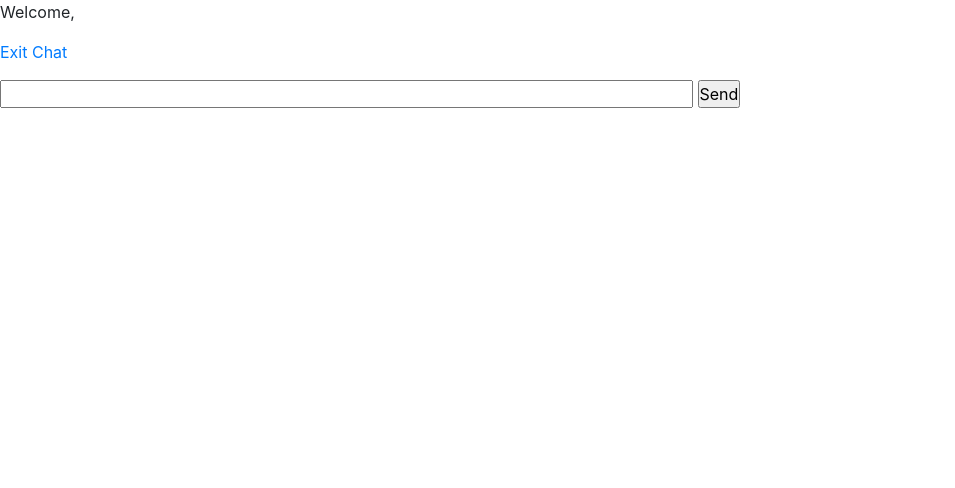
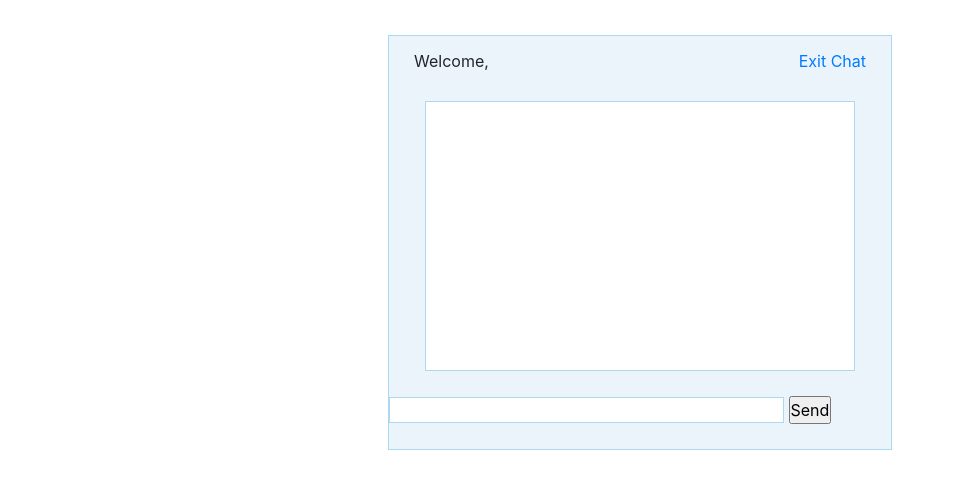
Before and after one commit to Kim152/LINFO1212, a website: page WEB/public/test.ejs in a window 1280 px wide. Shown: the whole page, without its empty margins (0-955 px from the left). Drawn offline with nearby package versions, Linux system fonts and the light colour scheme; files that its build step writes are made by us from their sources.

Commit message:
Add files via upload

```diff
--- a/WEB/public/styless.css
+++ b/WEB/public/styless.css
@@ -110,7 +110,9 @@
   /** Img Header **/
  .img-header{
 	 position: relative;
-	 width: 100%;
+	 top: 80px;
+	  left: -20vh;
+	 width: 120%;
 	 height: 100vh;
 	 background: url(./img/canyon-1740973_1920.jpg);
 	 background-attachment: fixed;
@@ -119,7 +121,7 @@
  }
  .img-header .welcome{
 	 position: absolute;
-	 top: 0;
+	 top: 0px;
 	 left: 0;
 	 width: 100%;
 	 height: 100%;
@@ -156,6 +158,11 @@
 	 color: #fff;
 	 font-weight: 200;
  }
+ .img-header .welcome h2 {
+	 font-style: 100px;
+	 color: #fff;
+	 font-weight: 400;
+}
 
  .img-header .welcome hr{
 	 width: 400px;
@@ -528,3 +535,62 @@
 .boit .submit:hover{
 	background: #e99425ea;
 }
+
+
+/**chat/**
+/* CSS Document */
+body {
+    font:12px arial;
+    color: #222;
+    text-align:center;
+    padding:35px; }
+
+form, p, span {
+    margin:0;
+    padding:0; }
+
+input { font:12px arial; }
+
+a {
+    color:#0000FF;
+    text-decoration:none; }
+
+    a:hover { text-decoration:underline; }
+
+#wrapper, #loginform {
+    margin:0 auto;
+    padding-bottom:25px;
+    background:#EBF4FB;
+    width:504px;
+    border:1px solid #ACD8F0; }
+
+#loginform { padding-top:18px; }
+
+    #loginform p { margin: 5px; }
+
+#chatbox {
+    text-align:left;
+    margin:0 auto;
+    margin-bottom:25px;
+    padding:10px;
+    background:#fff;
+    height:270px;
+    width:430px;
+    border:1px solid #ACD8F0;
+    overflow:auto; }
+
+#usermsg {
+    width:395px;
+    border:1px solid #ACD8F0; }
+
+#submit { width: 60px; }
+
+.error { color: #ff0000; }
+
+#menu { padding:12.5px 25px 12.5px 25px; }
+
+.welcome { float:left; }
+
+.logout { float:right; }
+
+.msgln { margin:0 0 2px 0; }
```
